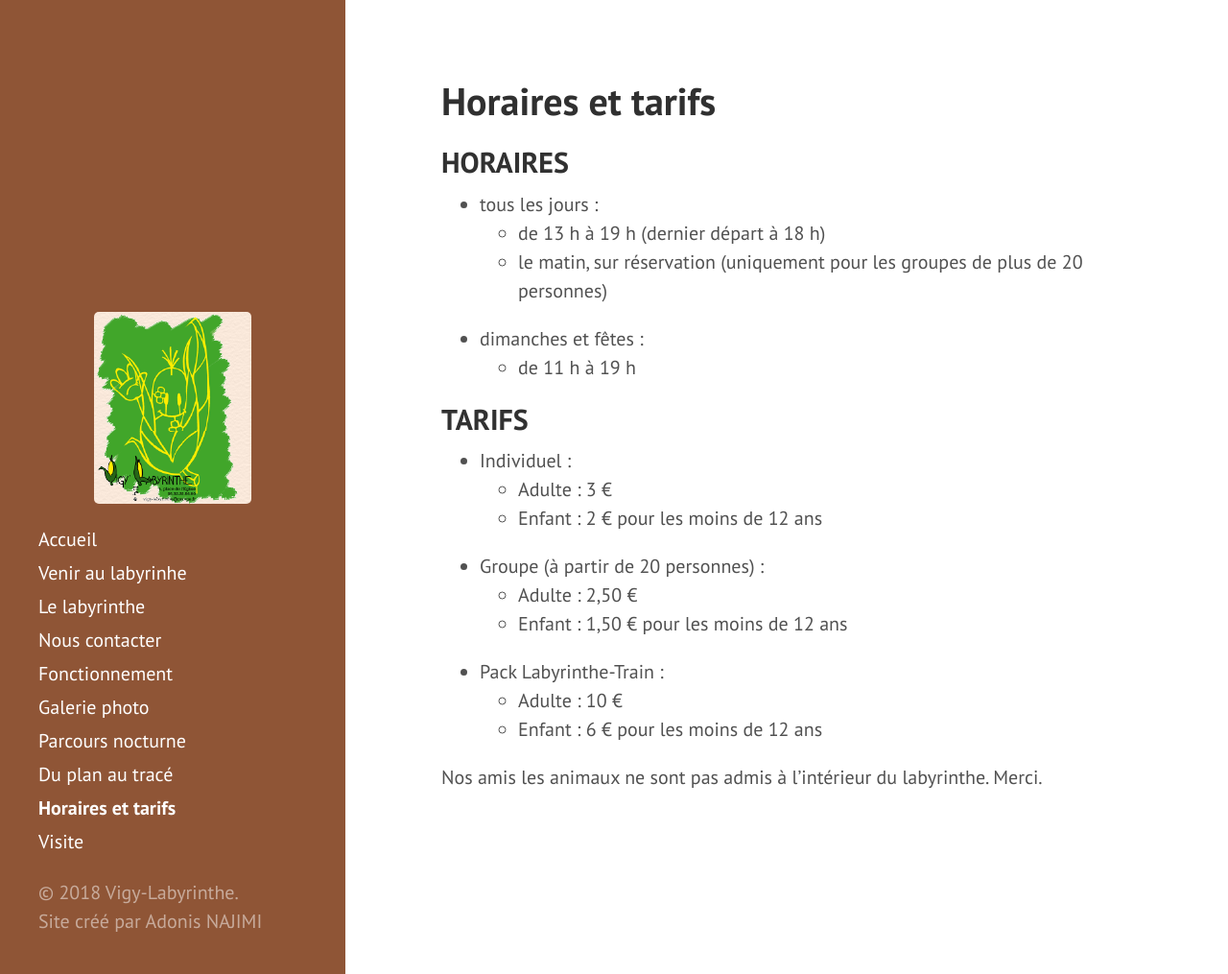
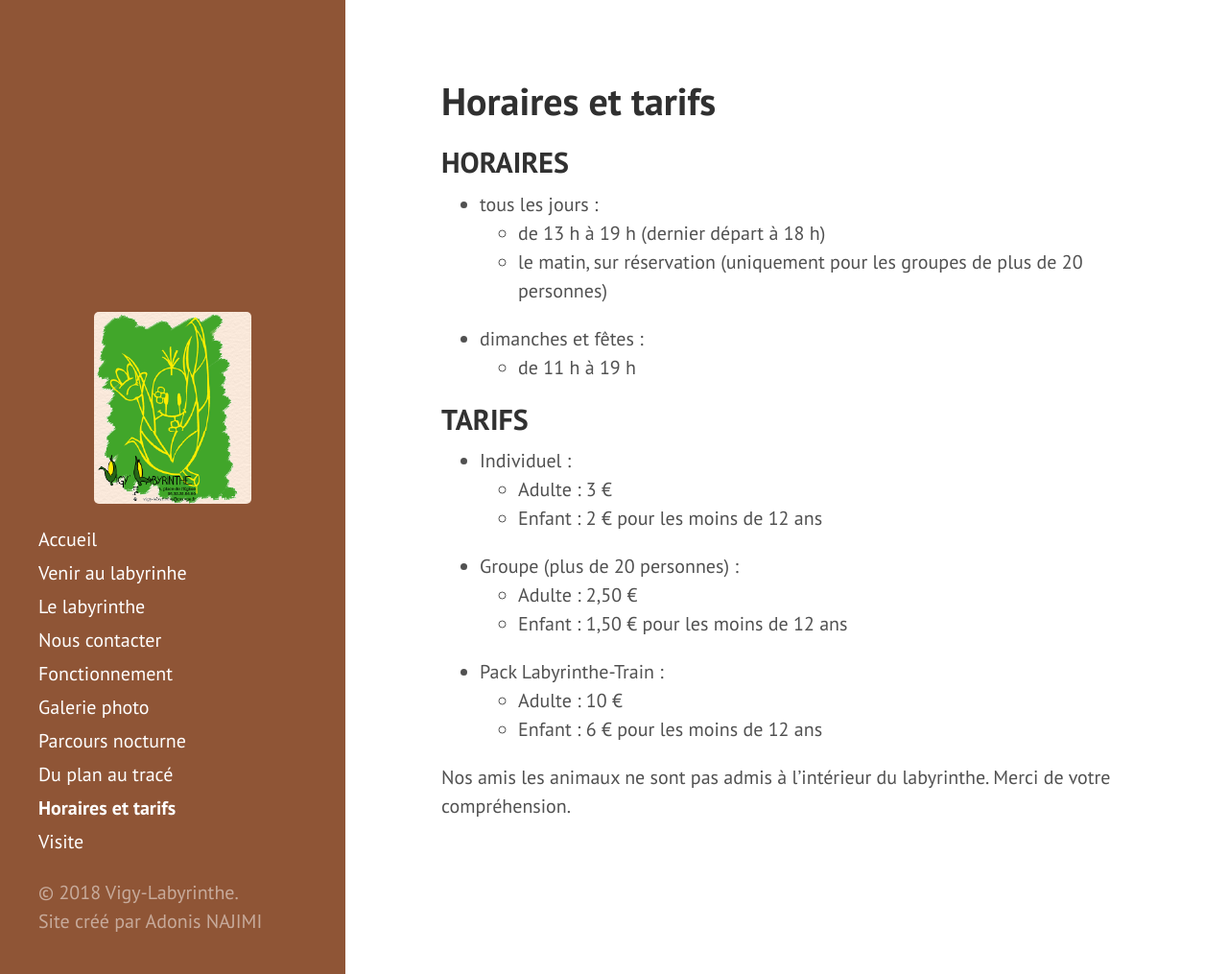
Before and after one commit to vigylabyrinthe/vigy-labyrinthe.github.io, a Jekyll site: the page built from _pages/tarifs.md, in a window 1280 px wide and 1015 px high. Shown: the whole window at 96% size. Built offline with Jekyll 4.4.1, drawn with Linux system fonts in a browser that asks for light colours.

Commit message:
Update tarifs.md

```diff
--- a/_pages/tarifs.md
+++ b/_pages/tarifs.md
@@ -16,7 +16,7 @@ layout: page
   * Adulte : 3 €
   * Enfant : 2 € pour les moins de 12 ans
 
-* Groupe (à partir de 20 personnes) :
+* Groupe (plus de 20 personnes) :
   * Adulte : 2,50 €
   * Enfant : 1,50 € pour les moins de 12 ans
 
@@ -25,4 +25,4 @@ layout: page
   * Enfant : 6 € pour les moins de 12 ans
 
 
-Nos amis les animaux ne sont pas admis à l'intérieur du labyrinthe. Merci.
+Nos amis les animaux ne sont pas admis à l'intérieur du labyrinthe. Merci de votre compréhension.
```
